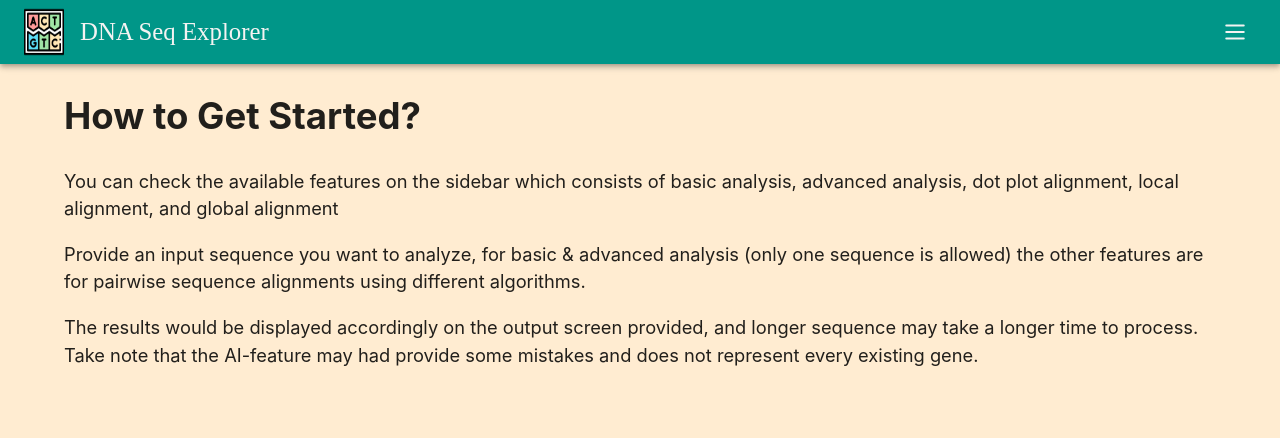
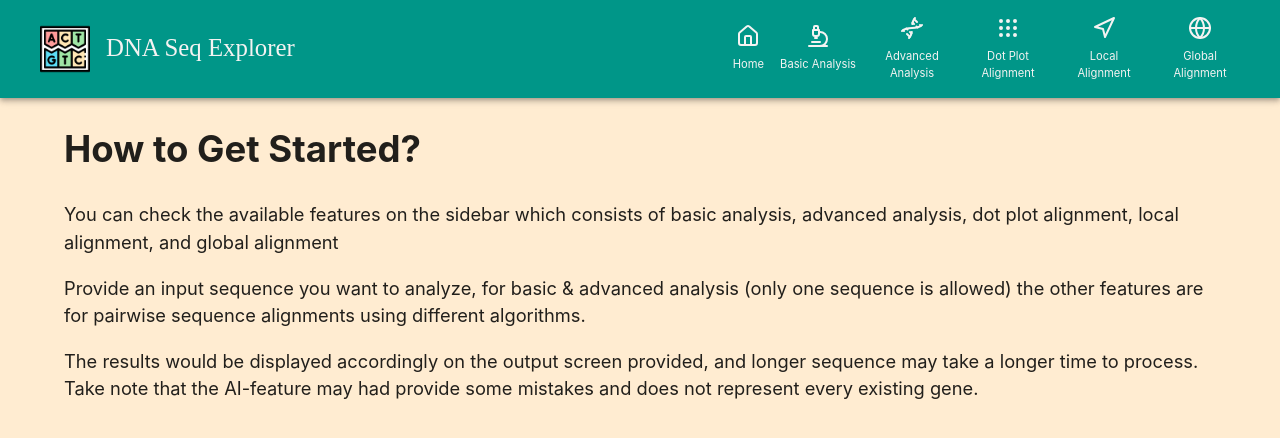
Before and after one commit to bryancastillo10/dna-seq-explorer, a React (Vite) app in the folder client/: page / in a window 1280 px wide. Shown: the top 438 px of the page. Built offline with nearby package versions, Linux system fonts and the light colour scheme.

Commit message:
🧩 component: responsive nav bar

```diff
--- /dev/null
+++ b/client/src/components/navigations/NavMenuList.tsx
@@ -0,0 +1,44 @@
+import { Stack, Breadcrumbs, Typography, Link as MUILink, type Theme } from "@mui/material";
+import { Link } from "@tanstack/react-router";
+import { navitems } from "@/constants/navItems";
+
+interface NavMenuListProps {
+    theme: Theme;
+}
+
+const NavMenuList = ({theme}: NavMenuListProps) => {
+  return (
+     <Stack direction="row" spacing={2}>
+              <Breadcrumbs aria-label="app-menu" separator=" ">
+                  {navitems.map((nav) => {
+                    const Icon = nav.icon;
+                    return (
+                       <MUILink
+                          underline="hover"
+                          key={nav.id}
+                            sx={{
+                                display: 'flex',
+                                flexDirection: "column",
+                                alignItems: 'center',
+                                gap: 1
+                            }}
+                          color={theme.palette.primary.contrastText}
+                          component={Link}
+                          href={nav.link}
+                        >
+                        <Icon />
+                        <Typography sx={{
+                          fontSize: "0.7rem",
+                          wordBreak: 'break-word',
+                          textAlign:"center",
+                          maxWidth: 80
+                        }} variant="body1">{nav.name}</Typography>
+                      </MUILink>
+                    )
+                  })}
+              </Breadcrumbs>
+          </Stack>
+  )
+}
+
+export default NavMenuList;
--- a/client/src/components/navigations/Navbar.tsx
+++ b/client/src/components/navigations/Navbar.tsx
@@ -1,12 +1,26 @@
 import { useState } from "react";
-import { AppBar, Container, Typography, IconButton, Box, Toolbar } from "@mui/material";
+import {
+  AppBar,
+  Container,
+  Typography,
+  IconButton,
+  Box,
+  Toolbar,
+  useMediaQuery,
+  useTheme
+} from "@mui/material";
 import { Menu } from "lucide-react";
 
 import Sidebar from "@/components/navigations/Sidebar";
+
 import AppLogo from "@/assets/base-dna.png";
+import NavMenuList from "./NavMenuList";
 
-export default function Navbar() {
+const Navbar = () => {
   const [openMenu, setOpenMenu] = useState<boolean>(false);
+
+  const theme = useTheme();
+  const isSmallScreen = useMediaQuery(theme.breakpoints.down("md"));
 
   const toggleDrawer = () => {
     setOpenMenu(!openMenu);
@@ -15,28 +29,33 @@ export default function Navbar() {
   return (
     <AppBar position="static">
       <Container maxWidth="xl">
-        <Toolbar sx={{height: 20}} disableGutters>
+        <Toolbar sx={{margin: 2}} disableGutters>
           <Box
             component="img"
             src={AppLogo}
             alt="App Logo"
-            sx={{ width: 40, height: 50, mr: 2}}
+            sx={{ width: 50, height: 50, mr: 2}}
           />
           <Typography
             variant="h3"
             sx={{ flexGrow: 1, fontFamily: "Poppins" }}>
             DNA Seq Explorer
           </Typography>
-          <IconButton color="inherit" onClick={toggleDrawer}>
-            <Menu size={26} />
-          </IconButton>
-          <Sidebar
-            openMenu={openMenu}
-            toggleDrawer={toggleDrawer}
-          />
+         {isSmallScreen ? (
+            <>
+              <IconButton onClick={toggleDrawer}>
+                <Menu size={26} color={theme.palette.primary.contrastText}/>
+              </IconButton>
+              <Sidebar openMenu={openMenu} toggleDrawer={toggleDrawer} />
+            </>
+          ) : (
+            <NavMenuList theme={theme}/>
+          )}
         </Toolbar>
       </Container>
 
     </AppBar>
   );
 }
+
+export default Navbar;
--- a/client/src/components/navigations/Sidebar.tsx
+++ b/client/src/components/navigations/Sidebar.tsx
@@ -1,4 +1,5 @@
-import { Drawer, Box, Typography, Stack, Link, useTheme } from "@mui/material";
+import { Drawer, Box, Typography, Stack, Link as MUILink, useTheme } from "@mui/material";
+import { Link } from "@tanstack/react-router";
 import { navitems } from "@/constants/navItems";
 interface SidebarProps {
     openMenu: boolean;
@@ -57,8 +58,9 @@ const Sidebar = ({ openMenu, toggleDrawer }: SidebarProps) => {
         {navitems.map((nav) => {
             const Icon = nav.icon;
             return (
-                <Link
+                <MUILink
                     key={nav.id}
+                    component={Link}
                     href={nav.link}
                     sx={linkStyles}
                     underline="none"
@@ -67,7 +69,7 @@ const Sidebar = ({ openMenu, toggleDrawer }: SidebarProps) => {
                         <Box component="div"><Icon/></Box>
                         <Typography>{nav.name}</Typography>
                     </Stack>
-                </Link>
+                </MUILink>
             )
         })}
         </Stack>
```
